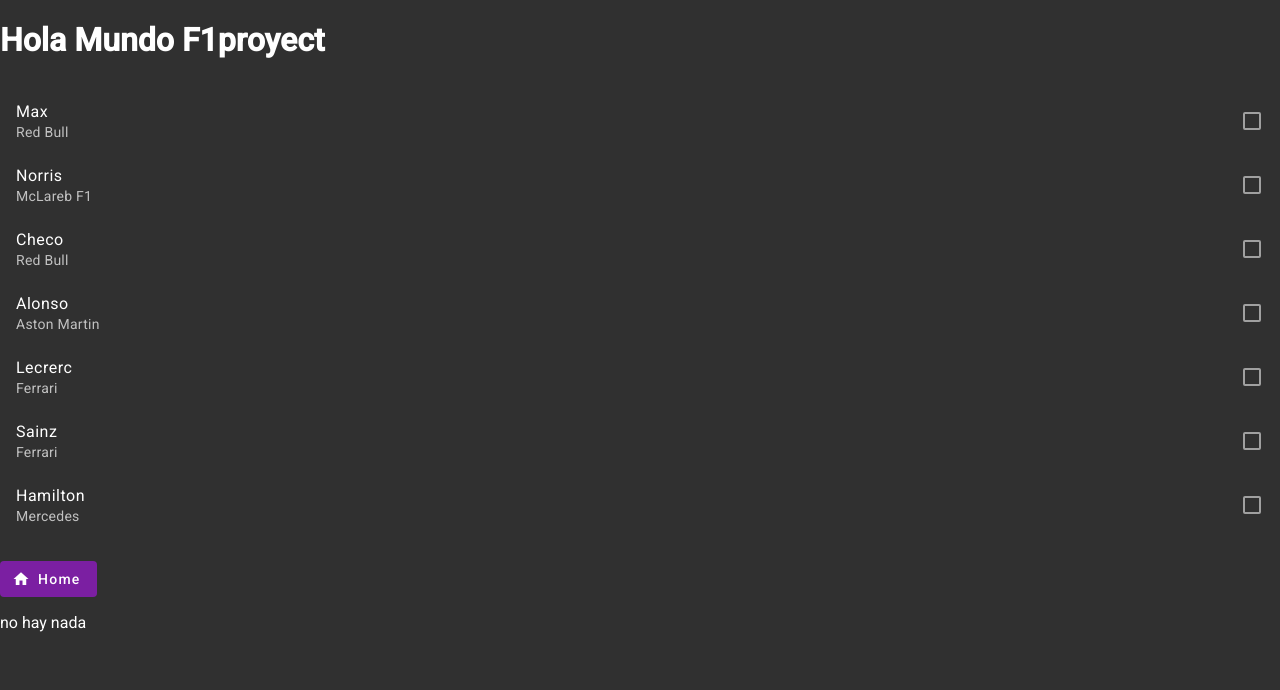
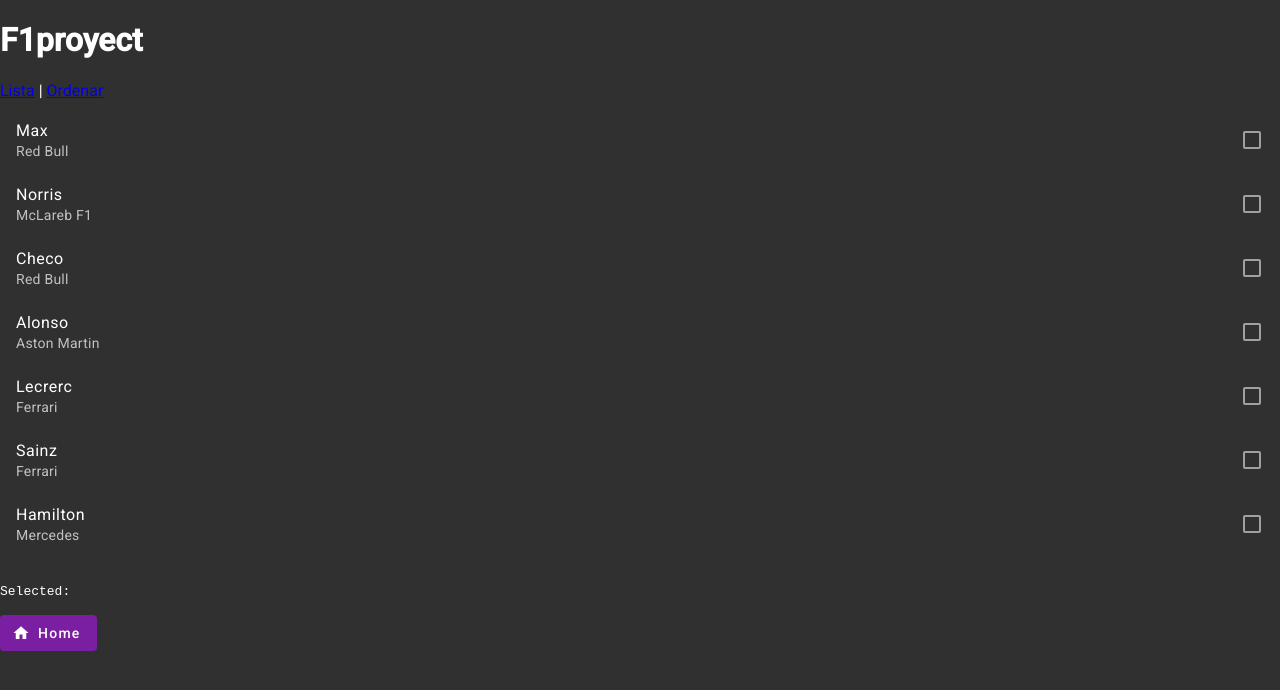
Before and after one commit to nktam/KortaGP, an Angular app: page /lista in a window 1280 px wide. Before the commit this address led to /. Shown: the top 690 px of the page. Built offline with nearby package versions, Linux system fonts and the light colour scheme.

Commit message:
ahora podemos navegar, vamos a pasar datos con data service

```diff
--- a/src/app/app.component.html
+++ b/src/app/app.component.html
@@ -1,13 +1,12 @@
 <main class="main">
   <div class="content">
-    <h1>Hola Mundo {{title}} </h1>
-    <app-lista></app-lista>
-    <app-ordenar-lista></app-ordenar-lista>
+    <h1>{{title}} </h1>
+    <nav>
+      <a class="button" routerLink="/lista">Lista</a> |
+      <a class="button" routerLink="/ordenar">Ordenar</a>
+    </nav>
+
+    <router-outlet></router-outlet>
 
   </div>
 </main>
-
-
-
-
-<router-outlet />
--- a/src/app/app.component.ts
+++ b/src/app/app.component.ts
@@ -1,5 +1,5 @@
 import {Component} from '@angular/core';
-import {RouterOutlet} from '@angular/router';
+import {RouterLink, RouterOutlet} from '@angular/router';
 import {OrdenarListaComponent} from './ordenar-lista/ordenar-lista.component';
 import {ListaComponent} from './lista/lista.component';
 
@@ -7,7 +7,7 @@
 @Component({
   selector: 'app-root',
   standalone: true,
-  imports: [RouterOutlet, OrdenarListaComponent, ListaComponent],
+  imports: [RouterOutlet, OrdenarListaComponent, ListaComponent, RouterLink],
   templateUrl: './app.component.html',
   styleUrl: './app.component.scss'
 })
--- a/src/app/app.routes.ts
+++ b/src/app/app.routes.ts
@@ -1,3 +1,9 @@
-import { Routes } from '@angular/router';
+import {Routes} from '@angular/router';
+import {ListaComponent} from "./lista/lista.component";
+import {OrdenarListaComponent} from "./ordenar-lista/ordenar-lista.component";
 
-export const routes: Routes = [];
+
+export const routes: Routes=[
+    {path: 'lista', component: ListaComponent},
+    {path: 'ordenar', component: OrdenarListaComponent},
+];
--- /dev/null
+++ b/src/app/interfaces/piloto.ts
@@ -0,0 +1,5 @@
+export interface Piloto {
+    id: number;
+    nombre: string;
+    equipo: string;
+}
--- a/src/app/lista/lista.component.html
+++ b/src/app/lista/lista.component.html
@@ -1,6 +1,6 @@
-<mat-selection-list #pilotos>
+<mat-selection-list #pilotos [(ngModel)]="pilotosSeleccionados" (ngModelChange)="onNgModelChange($event)">
     @for (piloto of lista; track piloto.id) {
-    <mat-list-option>
+    <mat-list-option [value]="piloto.nombre">
         <span matListItemTitle>{{piloto.nombre}}</span>
         <span matListItemLine>{{piloto.equipo}}</span>
     </mat-list-option>
@@ -8,9 +8,7 @@
 </mat-selection-list>
 
 <p>
-    <!-- Options selected:
-    @for (pilo of pilotos.selectedOptions.selected; track pilo.selected.valueOf.name) {}
-    {{pilo.span.matListItemLine}} -->
+    <code class="font-green">Selected: {{ pilotosSeleccionados }}</code>
 </p>
 
 <button mat-flat-button color="primary">
--- a/src/app/lista/lista.component.ts
+++ b/src/app/lista/lista.component.ts
@@ -2,16 +2,19 @@
 import {MatListModule} from "@angular/material/list";
 import {MatButtonModule} from '@angular/material/button';
 import {MatIconModule} from '@angular/material/icon';
+import {FormsModule} from '@angular/forms';
+import {Piloto} from "../interfaces/piloto";
 
 @Component({
   selector: 'app-lista',
   standalone: true,
-  imports: [MatListModule, MatButtonModule, MatIconModule],
+  imports: [MatListModule, MatButtonModule, MatIconModule, FormsModule],
   templateUrl: './lista.component.html',
   styleUrl: './lista.component.scss'
 })
+
 export class ListaComponent {
-  lista=[
+  lista: Piloto[]=[
     {id: 1, nombre: "Max", equipo: 'Red Bull'},
     {id: 4, nombre: "Norris", equipo: 'McLareb F1'},
     {id: 11, nombre: "Checo", equipo: 'Red Bull'},
@@ -20,4 +23,10 @@
     {id: 55, nombre: "Sainz", equipo: 'Ferrari'},
     {id: 44, nombre: "Hamilton", equipo: 'Mercedes'}
   ]
+
+  pilotosSeleccionados: string[]=[];
+
+  onNgModelChange(event: any) {
+    console.log('On ngModelChange : ', event);
+  }
 }
```
Also changed, not shown: src/app/services/data.service.ts (added, +15 -0 lines), 1 other file (tests, documents, lock files or other folders).
